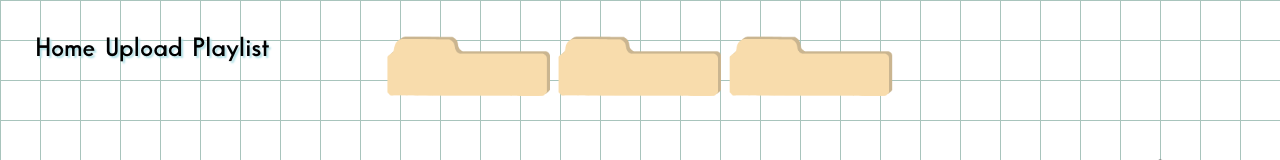
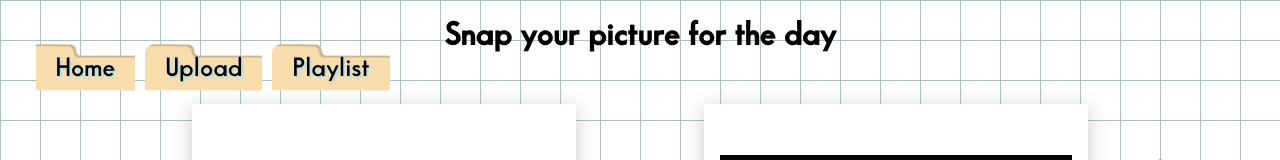
Before and after one commit to adriencao/moodtunes, a React (Create React App) app in the folder frontend/spotify-application/: page /upload in a window 1280 px wide. Shown: the top 160 px of the page. Built offline with nearby package versions, Linux system fonts and the light colour scheme; no server answers; grey boxes are pictures that could not be loaded.

Commit message:
Fix NavBar images

```diff
--- a/frontend/spotify-application/src/components/NavigationBar/NavigationBar.css
+++ b/frontend/spotify-application/src/components/NavigationBar/NavigationBar.css
@@ -37,8 +37,26 @@ li a {
     text-decoration: none;
 }
 
-.folderTabs {
+.tab {
     margin-top: 2%;
-    width: 40%;
-    height: auto;
 }
+
+/* .folderTabs {
+    margin-top: 2%;
+    width: 50%;
+    height: 8vh;
+} */
+
+.home {
+    background-image: url('../../components/NavigationBar/NavBar_1.png'); /* Replace with the path to your image */
+  }
+
+
+.nav-item {
+    background-size: cover;
+    background-position: center;
+    background-repeat: no-repeat;
+    display: flex;
+    align-items: center;
+    justify-content: center;
+  }
--- a/frontend/spotify-application/src/components/NavigationBar/NavigationBar.js
+++ b/frontend/spotify-application/src/components/NavigationBar/NavigationBar.js
@@ -6,19 +6,25 @@ import "./NavigationBar.css";
 const NavigationBar = () => {
     return (
         <div align="center">
-            <img src="NavBar.svg" className="folderTabs"/>
+            {/* <img src="NavBar.svg" className="folderTabs"/> */}
             <header className="NavigationBar">
                 <nav>
                     <ul>
-                        <Link to="/">
-                            <li>Home</li>
+                        <li>
+                        <Link to="/" className="nav-item home">
+                            Home
                         </Link>
-                        <Link to="/upload">
-                            <li>Upload</li>
+                        </li>
+                        <li>
+                        <Link to="/upload" className="nav-item home">
+                            Upload
                         </Link>
-                        <Link to="/playlist">
-                            <li>Playlist</li>
+                        </li>
+                        <li>
+                        <Link to="/playlist" className="nav-item home">
+                            Playlist
                         </Link>
+                        </li>
                     </ul>
                 </nav>
             </header>
--- a/frontend/spotify-application/src/pages/Upload/Upload.css
+++ b/frontend/spotify-application/src/pages/Upload/Upload.css
@@ -48,7 +48,7 @@ body {
 }
 
 .wrapper {
-  margin-top: 10%;
+  margin-top: 0vh;
   width: 100%;
 }
 
```
Also changed, not shown: frontend/spotify-application/src/components/NavigationBar/NavBar_1.png (added).
